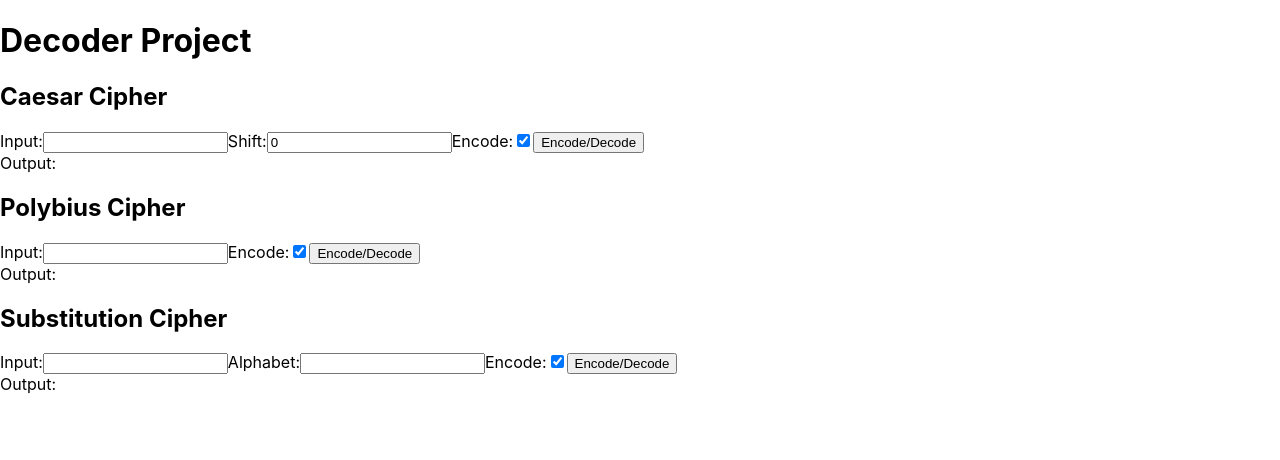
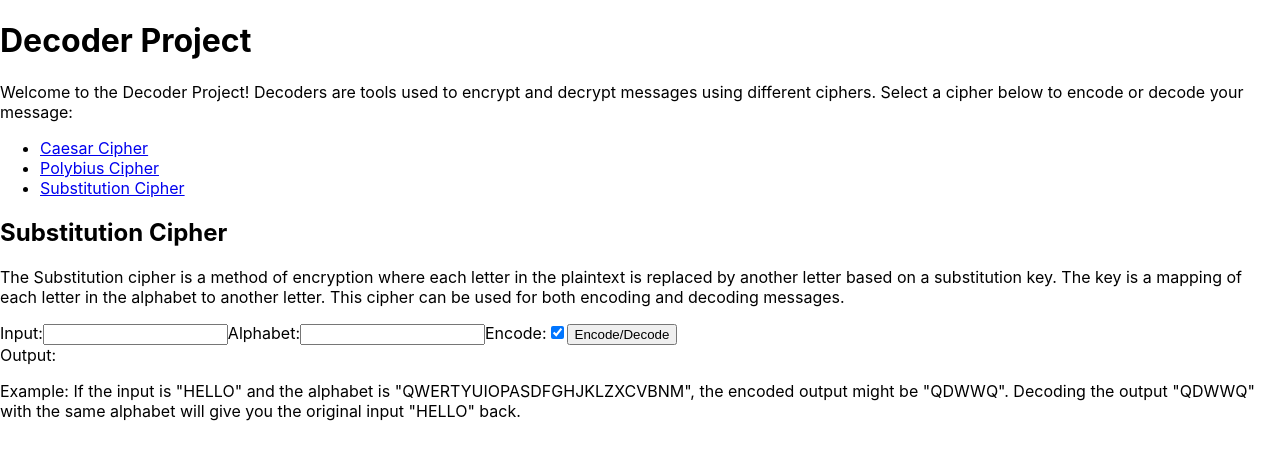
Before and after one commit to Maximoe2588/DecoderReact, a React (Create React App) app: page /substitution in a window 1280 px wide. Shown: the top 460 px of the page. Built offline with nearby package versions, Linux system fonts and the light colour scheme.

Commit message:
update routes

```diff
--- a/package.json
+++ b/package.json
@@ -8,6 +8,7 @@
     "@testing-library/user-event": "^13.5.0",
     "react": "^18.2.0",
     "react-dom": "^18.2.0",
+    "react-router-dom": "^6.11.2",
     "react-scripts": "5.0.1",
     "web-vitals": "^2.1.4"
   },
--- a/src/App.js
+++ b/src/App.js
@@ -1,16 +1,38 @@
 import React from 'react';
+import { BrowserRouter as Router, Link, Route, Routes } from 'react-router-dom';
 import Caesar from './components/Caesar';
 import Polybius from './components/Polybius';
 import Substitution from './components/Substitution';
 
 function App() {
   return (
-    <div>
-      <h1>Decoder Project</h1>
-      <Caesar />
-      <Polybius />
-      <Substitution />
-    </div>
+    <Router>
+      <div>
+        <h1>Decoder Project</h1>
+        <p>
+          Welcome to the Decoder Project! Decoders are tools used to encrypt and decrypt messages using different
+          ciphers. Select a cipher below to encode or decode your message:
+        </p>
+        <nav>
+          <ul>
+            <li>
+              <Link to="/caesar">Caesar Cipher</Link>
+            </li>
+            <li>
+              <Link to="/polybius">Polybius Cipher</Link>
+            </li>
+            <li>
+              <Link to="/substitution">Substitution Cipher</Link>
+            </li>
+          </ul>
+        </nav>
+        <Routes>
+          <Route path="/caesar" element={<Caesar />} />
+          <Route path="/polybius" element={<Polybius />} />
+          <Route path="/substitution" element={<Substitution />} />
+        </Routes>
+      </div>
+    </Router>
   );
 }
 
--- a/src/components/Caesar.js
+++ b/src/components/Caesar.js
@@ -32,6 +32,11 @@ function Caesar() {
   return (
     <div>
       <h2>Caesar Cipher</h2>
+      <p>
+        The Caesar cipher is a substitution cipher where each letter in the plaintext is shifted a certain number of
+        positions down or up the alphabet. It is named after Julius Caesar, who is said to have used this encryption
+        method to communicate with his officials.
+      </p>
       <label htmlFor="caesar-input">Input:</label>
       <input id="caesar-input" type="text" value={input} onChange={handleInputChange} />
       <label htmlFor="caesar-shift">Shift:</label>
@@ -40,6 +45,10 @@ function Caesar() {
       <input id="caesar-encode" type="checkbox" checked={encode} onChange={handleEncodeChange} />
       <button onClick={handleCaesar}>Encode/Decode</button>
       <div>Output: {output}</div>
+      <p>
+        Example: If the input is "HELLO" and the shift is 3, the encoded output will be "KHOOR".
+        Decoding the output "KHOOR" with a shift of 3 will give you the original input "HELLO" back.
+      </p>
     </div>
   );
 }
--- a/src/components/Polybius.js
+++ b/src/components/Polybius.js
@@ -22,12 +22,21 @@ function Polybius() {
   return (
     <div>
       <h2>Polybius Cipher</h2>
+      <p>
+        The Polybius cipher uses a 5x5 grid to map each letter of the alphabet to a pair of coordinates. It is often
+        used with a square grid, where the letters 'I' and 'J' are combined into a single cell. This cipher can be used
+        for both encoding and decoding messages.
+      </p>
       <label htmlFor="polybius-input">Input:</label>
       <input id="polybius-input" type="text" value={input} onChange={handleInputChange} />
       <label htmlFor="polybius-encode">Encode:</label>
       <input id="polybius-encode" type="checkbox" checked={encode} onChange={handleEncodeChange} />
       <button onClick={handlePolybius}>Encode/Decode</button>
       <div>Output: {output}</div>
+      <p>
+        Example: If the input is "HELLO", the encoded output might be "32441544". Decoding the output "32441544"
+        will give you the original input "HELLO" back.
+      </p>
     </div>
   );
 }
--- a/src/components/Substitution.js
+++ b/src/components/Substitution.js
@@ -37,6 +37,11 @@ function Substitution() {
   return (
     <div>
       <h2>Substitution Cipher</h2>
+      <p>
+        The Substitution cipher is a method of encryption where each letter in the plaintext is replaced by another
+        letter based on a substitution key. The key is a mapping of each letter in the alphabet to another letter. This
+        cipher can be used for both encoding and decoding messages.
+      </p>
       <label htmlFor="substitution-input">Input:</label>
       <input id="substitution-input" type="text" value={input} onChange={handleInputChange} />
       <label htmlFor="substitution-alphabet">Alphabet:</label>
@@ -50,6 +55,10 @@ function Substitution() {
       <input id="substitution-encode" type="checkbox" checked={encode} onChange={handleEncodeChange} />
       <button onClick={handleSubstitution}>Encode/Decode</button>
       <div>Output: {output}</div>
+      <p>
+        Example: If the input is "HELLO" and the alphabet is "QWERTYUIOPASDFGHJKLZXCVBNM", the encoded output might be
+        "QDWWQ". Decoding the output "QDWWQ" with the same alphabet will give you the original input "HELLO" back.
+      </p>
     </div>
   );
 }
```
Also changed, not shown: 1 other file (tests, documents, lock files or other folders).
